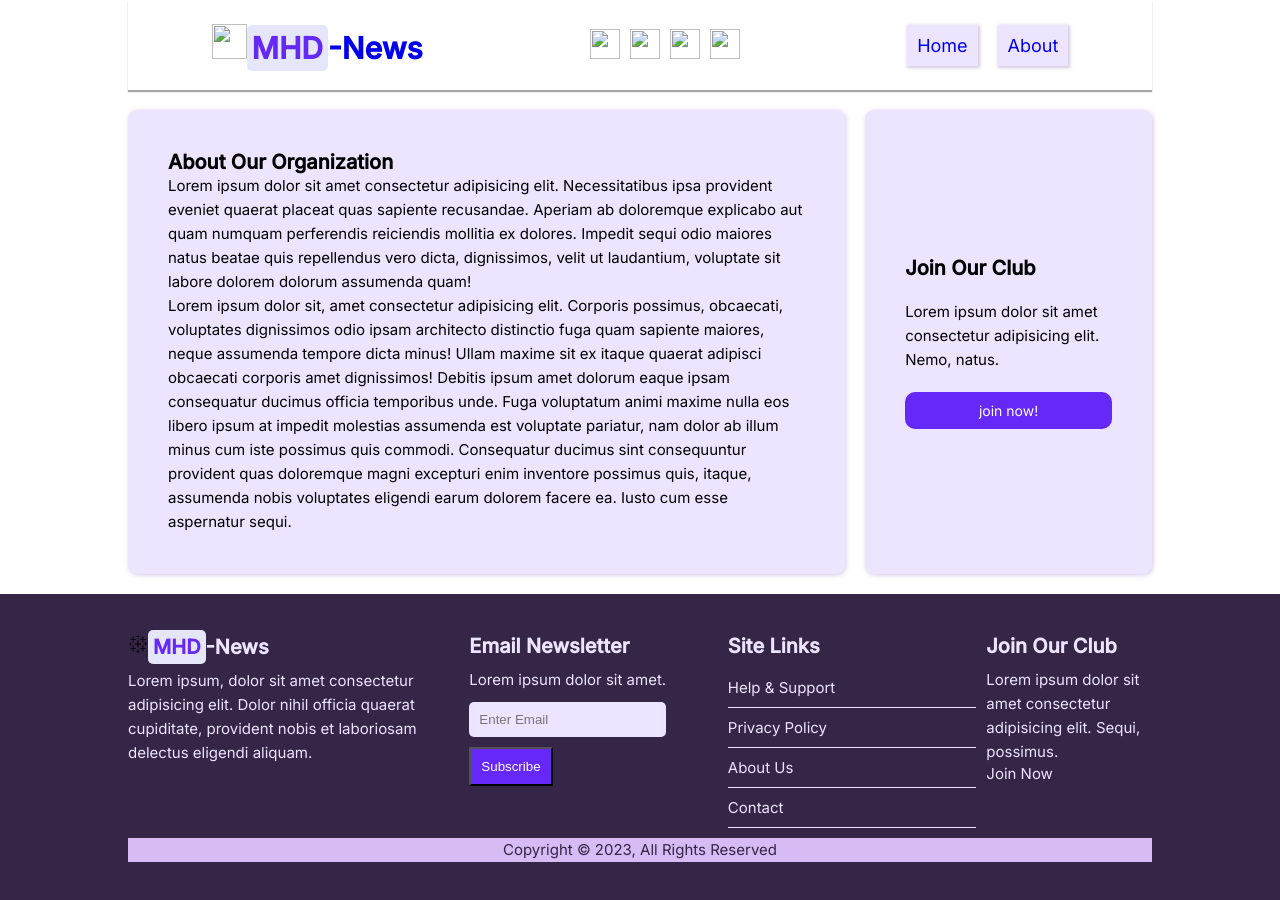
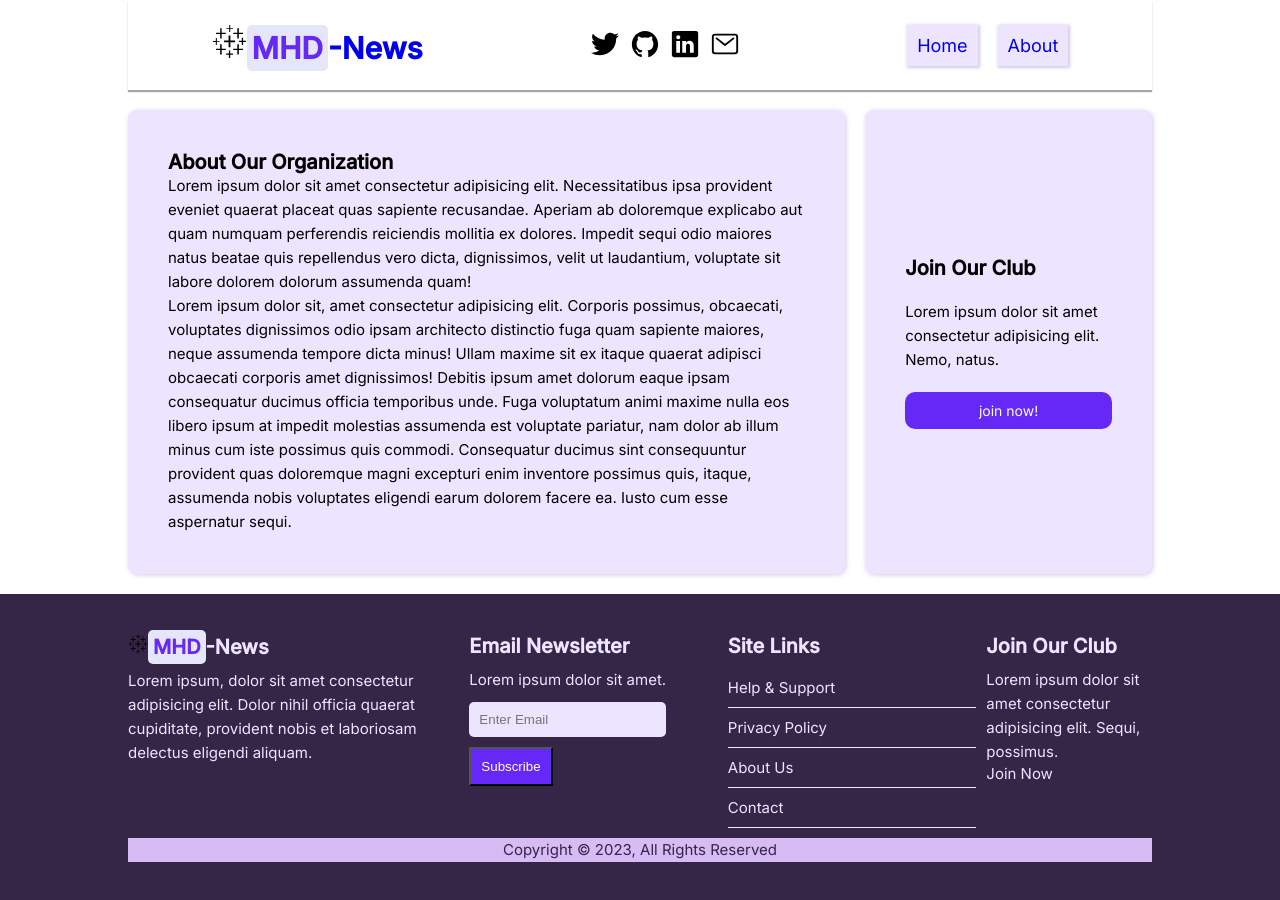
Before and after one commit to mhdmind/use-of-Animation, a plain HTML site: page about.html in a window 1280 px wide. Drawn offline with nearby package versions, Linux system fonts and the light colour scheme; files that its build step writes are made by us from their sources.

Commit message:
change src in about.html

```diff
--- a/about.html
+++ b/about.html
@@ -5,8 +5,8 @@
     <meta charset="UTF-8">
     <meta name="viewport" content="width=device-width, initial-scale=1.0">
     <meta name="description" content="where you can find what going on around the world">
-    <link rel="stylesheet" href="css/style.css">
-    <link rel="stylesheet" href="css/style-phone.css">
+    <link rel="stylesheet" href="style.css">
+    <link rel="stylesheet" href="style-phone.css">
     <link rel="favicon" href="">
     <title>MHD-News</title>
 </head>
@@ -19,18 +19,18 @@
 
 
                 <h1 class="head-title">
-                    <a href="#"><img src="/mahdi-version/icon/title-logo.svg" alt=""
+                    <a href="#"><img src="icon/title-logo.svg" alt=""
                             class="title-logo"><span>MHD</span>-News</a>
                 </h1>
                 <div class="title-icons">
                     <a href="https://twitter.com/mhdmind" target="_blank"><img
-                            src="/mahdi-version/icon/logo-twitter.svg" alt=""></a>
-                    <a href="https://github.com/mhdmind" target="_blank"><img src="/mahdi-version/icon/logo-github.svg"
+                            src="icon/logo-twitter.svg" alt=""></a>
+                    <a href="https://github.com/mhdmind" target="_blank"><img src="icon/logo-github.svg"
                             alt=""></a>
                     <a href="https://www.linkedin.com/in/mahdi-shaghaghi1999/" target="_blank"><img
-                            src="/mahdi-version/icon/logo-linkedin (1).svg" alt=""></a>
+                            src="icon/logo-linkedin (1).svg" alt=""></a>
                     <a href="mailto:mxhdi.sh@gmail.com" target="_blank"><img
-                            src="/mahdi-version/icon/mail-outline (1).svg" alt=""></a>
+                            src="icon/mail-outline (1).svg" alt=""></a>
                 </div>
                 <ul class="nav-list">
                     <li><a href="index.html" class="list-item">Home</a></li>
```
